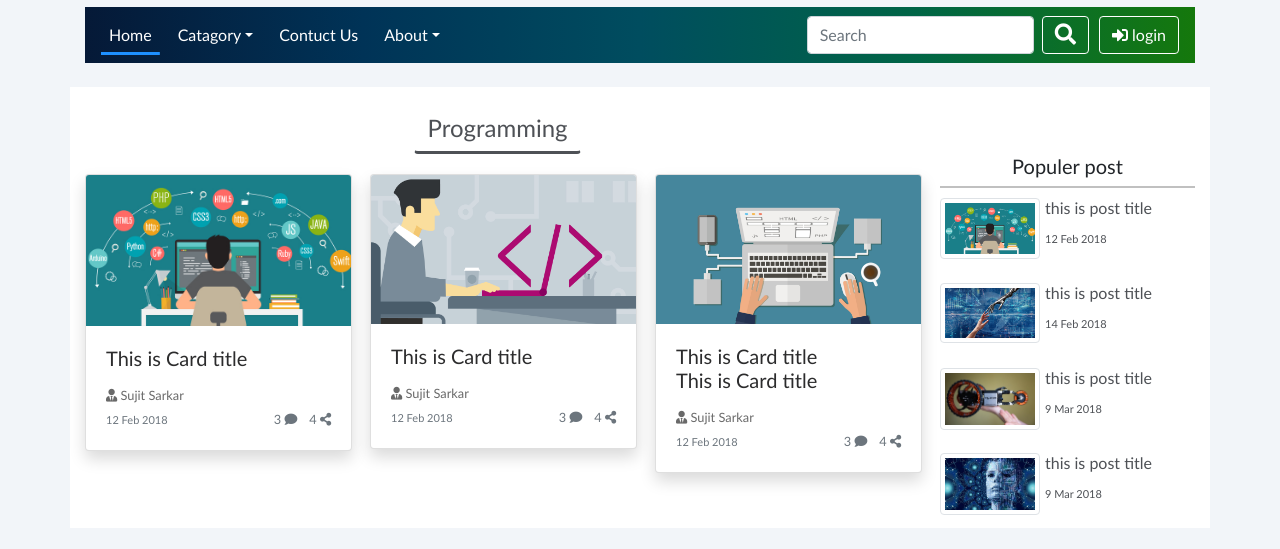
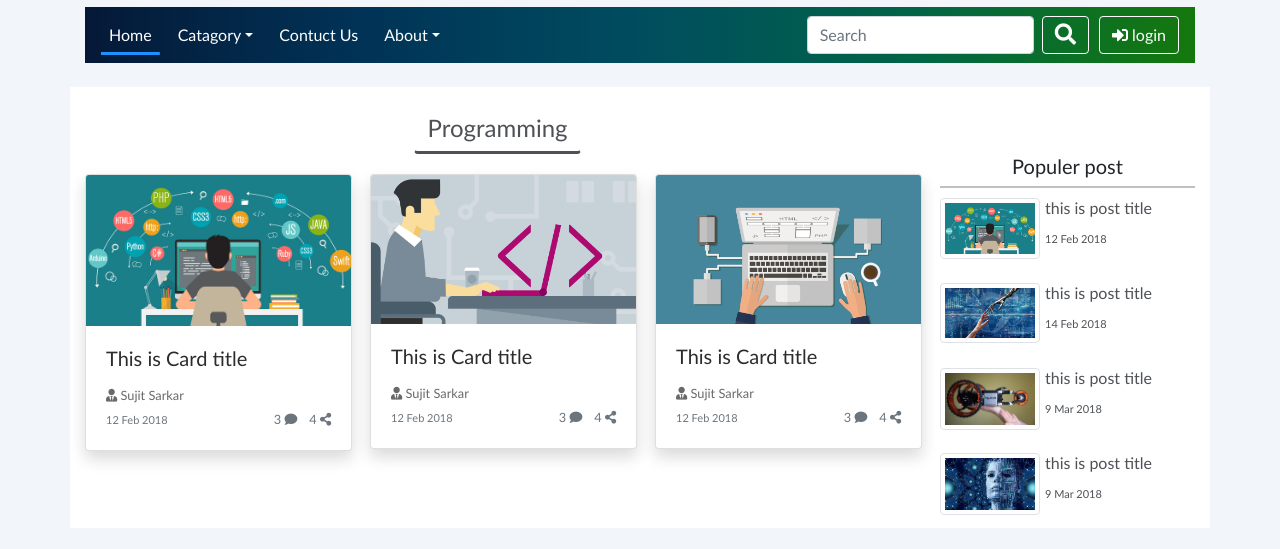
Before and after one commit to SujitSarkar/Official-Blog, a plain HTML site: page index.html in a window 1280 px wide. Shown: the part 112-661 px from the top of the page. Drawn offline with Linux system fonts and the light colour scheme.

Commit message:
Update index.html

```diff
--- a/index.html
+++ b/index.html
@@ -238,7 +238,7 @@
                      <img class="card-img-top" src="image/prg3.png" alt="Card image cap"></a>
                    <div class="card-body">
                        <a href="#" class="card-a">
-                           <h5 class="card-title">This is Card title <br>This is Card title</h5>
+                           <h5 class="card-title">This is Card title</h5>
                        </a>
                        <div class="text-secondary">
                          <!--<p class="card-text">This is part of blog and this is the headline of the blog.
```
